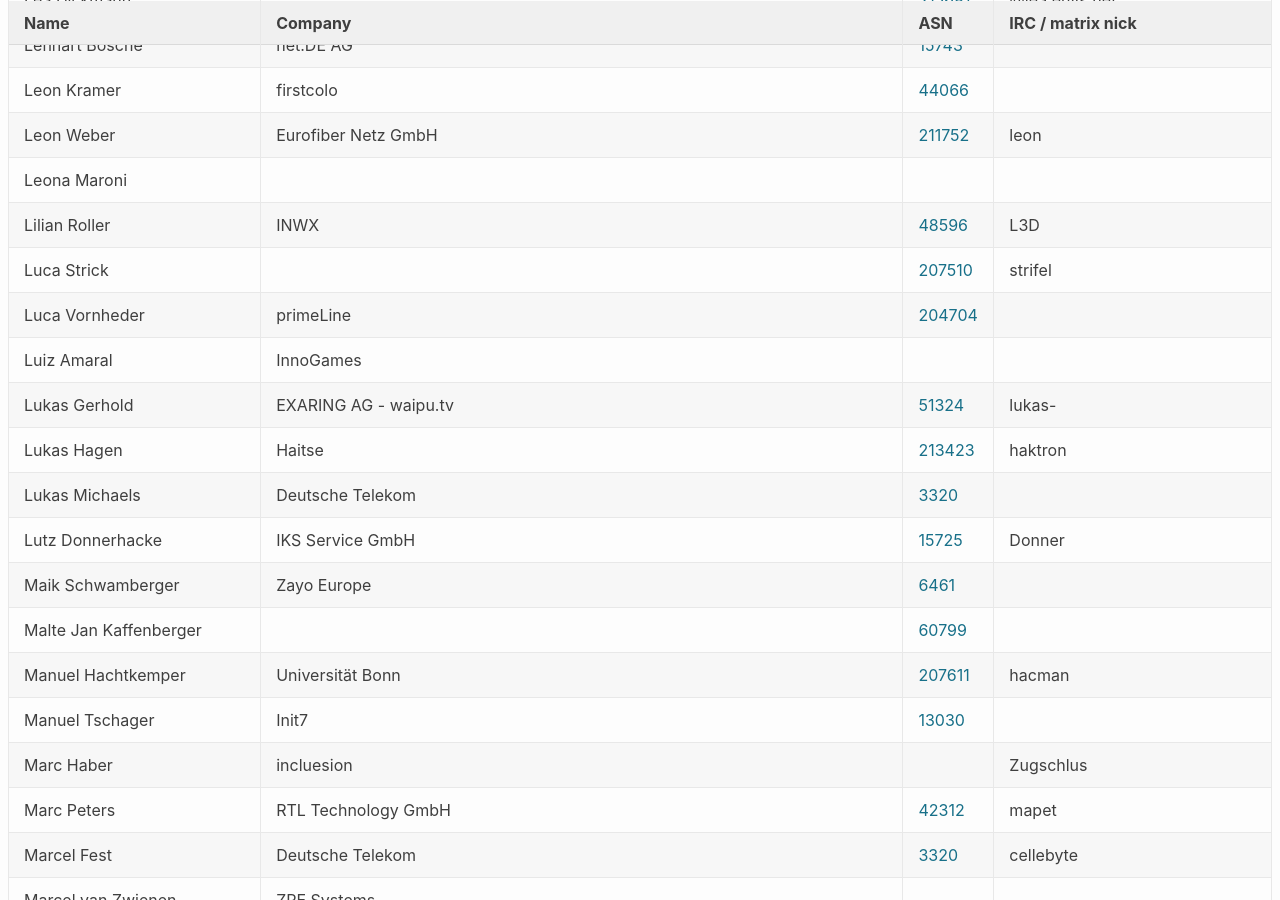
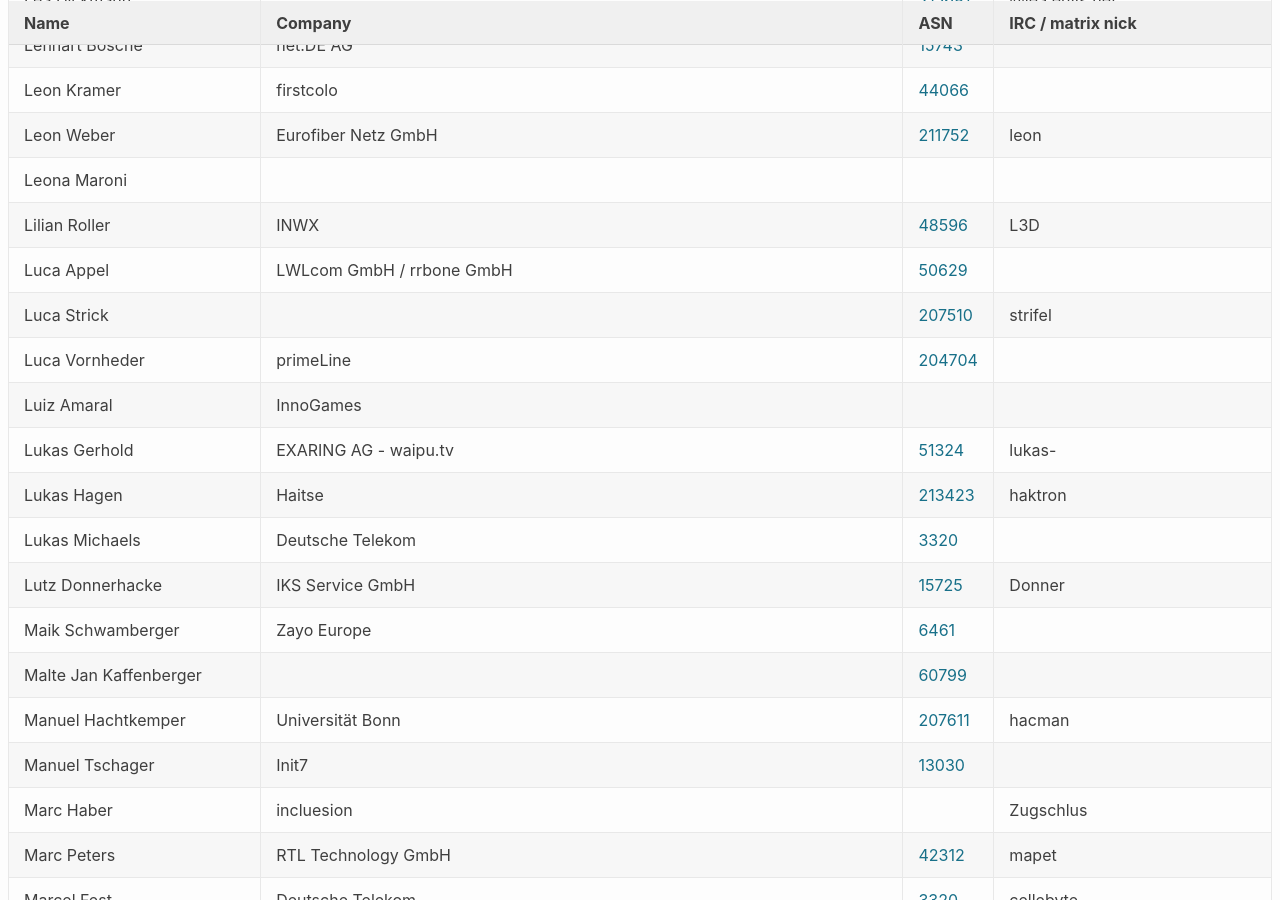
Before and after one commit to denog/pretix-attendeelist, a Jekyll site: the page built from denog17/index.markdown, in a window 1280 px wide and 900 px high, scrolled down 9109 px. Built offline with Jekyll 4.4.1, drawn with Linux system fonts in a browser that asks for light colours.

Commit message:
Latest data: Tue Sep  9 13:18:03 UTC 2025

```diff
--- a/_data/attendees_denog17_onsite.json
+++ b/_data/attendees_denog17_onsite.json
@@ -1224,6 +1224,12 @@
     "asn": "48596"
   },
   {
+    "name": "Luca Appel",
+    "company": "LWLcom GmbH / rrbone GmbH",
+    "irc": null,
+    "asn": "50629"
+  },
+  {
     "name": "Luca Strick",
     "company": null,
     "irc": "strifel",
```
